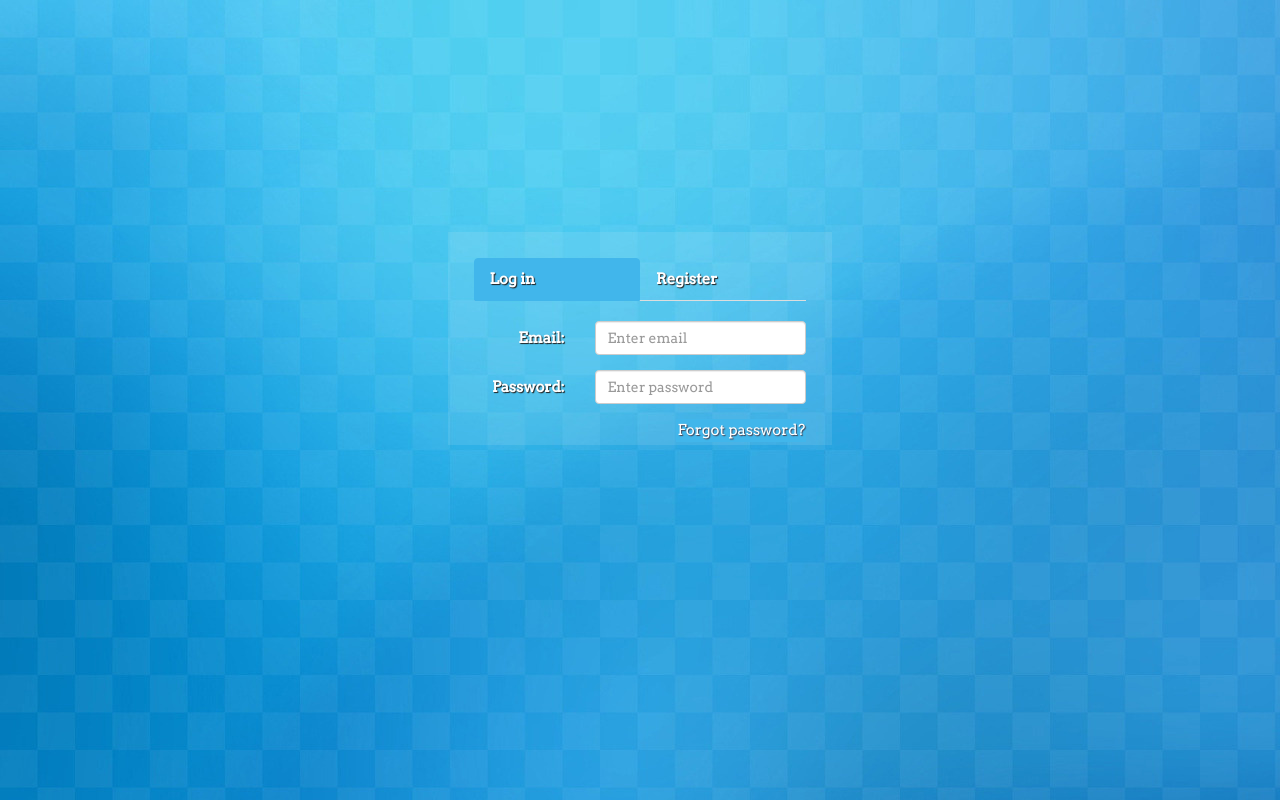
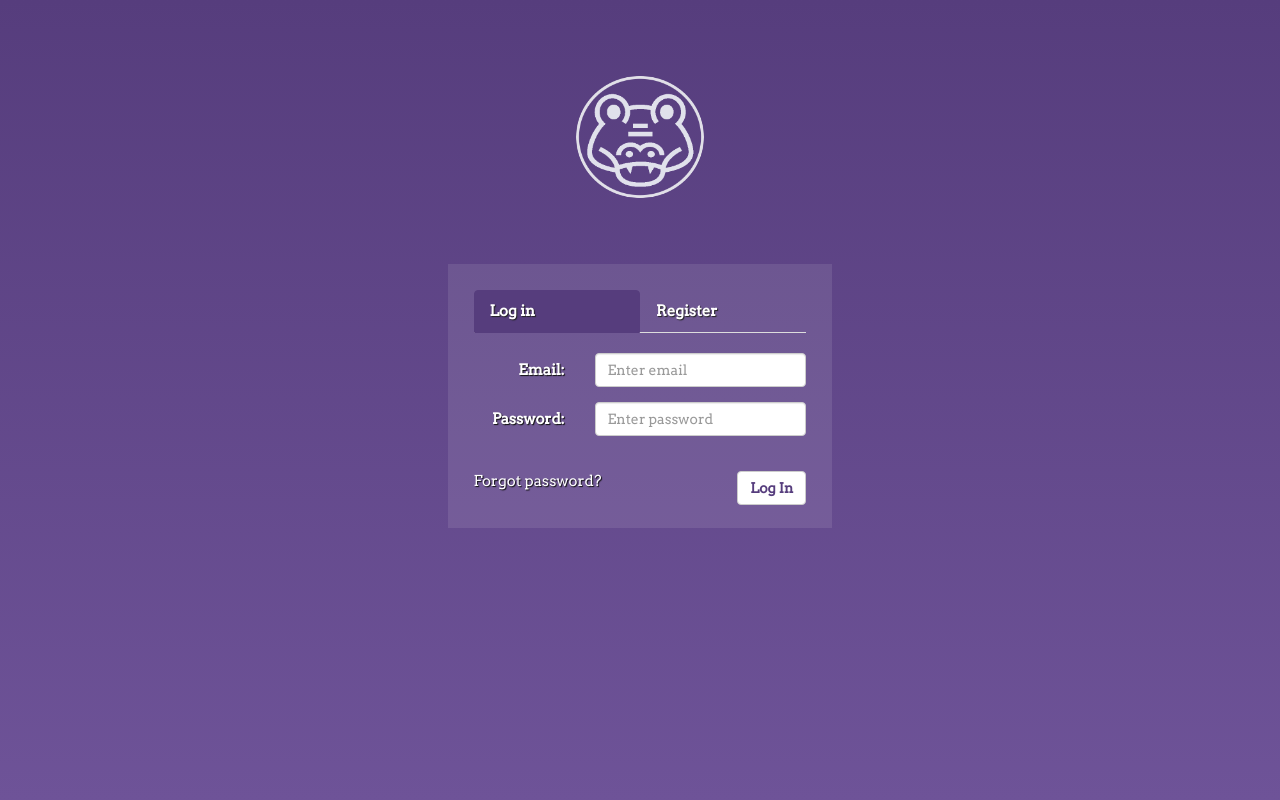
Before and after one commit to Resoftbd/postgator, a website: page public/views/index.html in a window 1280 px wide. Drawn offline with nearby package versions, Linux system fonts and the light colour scheme.

Commit message:
Arafater Jonno

```diff
--- a/public/views/index.html
+++ b/public/views/index.html
@@ -17,20 +17,45 @@
 
 <style>
 body{ height:100vh; overflow: hidden; padding-top:14vh; font-family: 'Arvo', serif;
-		background-image: url('../assets/img/demo1.jpg');}
-.log_reg{width:30vw; margin:15vh 35vw; padding:2vw;
+		}
+
+#grad {
+  background: -webkit-linear-gradient(#563D7D, #6E5398); /* For Safari 5.1 to 6.0 */
+  background: -o-linear-gradient(#563D7D, #6E5398); /* For Opera 11.1 to 12.0 */
+  background: -moz-linear-gradient(#563D7D, #6E5398); /* For Firefox 3.6 to 15 */
+  background: linear-gradient(#563D7D, #6E5398); /* Standard syntax */
+}
+.log_reg{width:30vw; margin:19vh 35vw; padding:2vw; padding-bottom:1vh;
 		background: rgba(244,244,244,0.1);}
 .nav-tabs li{width:13vw; color:#eef;}
 .nav-tabs li a{width:13vw; color:#fff; text-shadow:1px 1px 1px #222; font-size:15px;}
-.nav-tabs li a:hover{width:13vw; color:#fff; background:#41B6EB;  text-shadow:1px 1px 1px #222; border:1px solid #41B6EB; font-size:15px;}
-.active a{ color:#fff!important; background:#41B6EB!important;  text-shadow:1px 1px 1px #222; border:1px solid #41B6EB!important; font-size:15px;}
-.control-label{color:#fff; text-shadow:1px 1px 1px #222; font-size:15px;}
+.nav-tabs li a:hover{width:13vw; color:#fff; background:#563D7D;  text-shadow:1px 1px 1px #111; border:1px solid #563D7D; font-size:15px;}
+.active a{ color:#fff!important; background:#563D7D!important;  text-shadow:1px 1px 1px #111; border:1px solid #563D7D!important; font-size:15px;}
+.control-label{color:#fff; text-shadow:1px 1px 1px #111; font-size:15px;}
+
+#logo{ border-radius: 15vw;
+    -webkit-animation: myfirst 2s linear 1s infinite alternate; /* Chrome, Safari, Opera */animation: myfirst 2s linear 1s infinite alternate;
+}
+
+/* Chrome, Safari, Opera */
+@-webkit-keyframes myfirst {
+    from {opacity:1}
+    to {opacity:0.85}
+}
+
+/* Standard syntax */
+@keyframes myfirst {
+    from {opacity:0.85}
+    to {opacity:1}
+}
 </style>
 
 </head>
 
 
-<body ng-app="postgator" ng-controller="postController">
+<body id="grad" ng-app="postgator" ng-controller="postController" onclick="change()">
+
+<img id="logo" src="../assets/img/jj.png" style="position:fixed; left:45vw; top: 9.5vh; height:9.5vw; width:10vw;">
 		<div class="log_reg">
 			 <ul class="nav nav-tabs">
 				<li class="active"><a data-toggle="tab" href="#home"><b>Log in</b></a></li>
@@ -53,7 +78,15 @@ body{ height:100vh; overflow: hidden; padding-top:14vh; font-family: 'Arvo', ser
 								  <input type="password" class="form-control" id="pwd" placeholder="Enter password">
 								</div>
 							  </div>
-							  <a class="pull-right" href="" style="color:#ddd; text-shadow:1px 1px 1px #445;">Forgot password?</a>
+							  <br>
+							  <div class="form-group">
+									<div class="col-sm-7">
+										<a class="pull-rsssight" href="" style="color:#ddd; text-shadow:1px 1px 1px #111; background:none!important; border:0px!important;">Forgot password?</a>
+                                    </div>
+                                    <div class="col-sm-5">
+                                        <button type="submit" style="color:#563D7D" class="btn btn-default pull-right" ng-click="saveUser()" ><b>Log In</b></button>
+                                    </div>
+                                </div>
 						</form>
 				  </div>
 				<div id="menu1" class="tab-pane fade">
@@ -78,7 +111,7 @@ body{ height:100vh; overflow: hidden; padding-top:14vh; font-family: 'Arvo', ser
 								  </div>
                                 <div class="form-group">
                                     <div class="col-sm-12">
-                                        <button type="submit" class="btn btn-default" ng-click="saveUser()" >Submit</button>
+                                        <button type="submit" style="color:#563D7D" class="btn btn-default pull-right" ng-click="saveUser()" ><b>Sign Up</b></button>
                                     </div>
                                 </div>
 						</form>
@@ -86,4 +119,6 @@ body{ height:100vh; overflow: hidden; padding-top:14vh; font-family: 'Arvo', ser
 			  </div>
 		 </div>
 
+
+
 </body>
```
Also changed, not shown: public/assets/img/jj.png (added), public/assets/img/logo.png (added).
